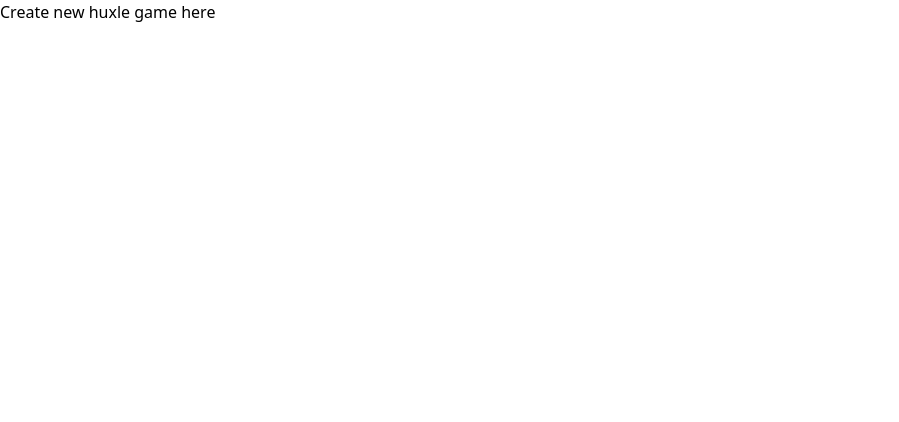
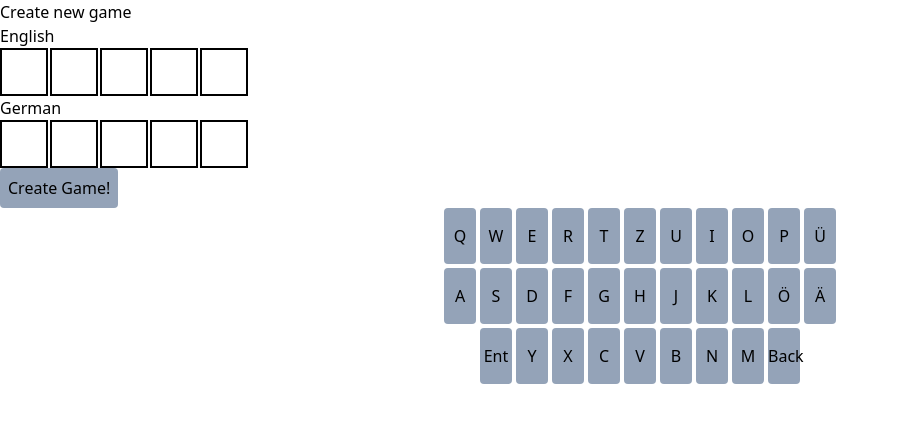
Before and after one commit to punzmax/Huxle-2023, a Vue app: page /create in a window 1280 px wide. Shown: the top 422 px of the page, without its empty margins (0-899 px from the left). Built offline with nearby package versions, Linux system fonts and the light colour scheme.

Commit message:
Prepared Admin-View

```diff
--- /dev/null
+++ b/src/components/CreateGame/CreateGame.vue
@@ -0,0 +1,44 @@
+<template>
+  <h1>Create new game</h1>
+  <p>English</p>
+  <grid-row :values="wordLang1" :colors="'00000'"></grid-row>
+  <p>German</p>
+  <grid-row :values="wordLang2" :colors="'00000'"></grid-row>
+  <button-default @button-pressed="onButtonPressed" :text="'Create Game!'"
+    >Create Game!</button-default
+  >
+  <key-board
+    class="place-content-center"
+    @keyPressed="onKeyPressed"
+    @backspacePressed="onBackspacePressed"
+    @enterPressed="onEnterPressed"
+  ></key-board>
+</template>
+
+<script setup lang="ts">
+import ButtonDefault from "@/components/Shared/FormElements/DefaultButton.vue";
+import GridRow from "@/components/Shared/Grid/GridRow.vue";
+import KeyBoard from "@/components/Shared/Keyboard/KeyBoard.vue";
+import { ref } from "vue";
+
+const wordLang1 = ref<Array<string>>([" ", " ", " ", " ", " "]);
+const wordLang2 = ref<Array<string>>([" ", " ", " ", " ", " "]);
+
+const onButtonPressed = () => {
+  // Open modal with generated hash
+
+  console.log("Create button pressed");
+};
+
+const onKeyPressed = (value: string) => {
+  console.log("Key pressed: " + value);
+};
+
+const onEnterPressed = () => {
+  console.log("Enter key pressed");
+};
+
+const onBackspacePressed = () => {
+  console.log("Backspace key pressed");
+};
+</script>
--- /dev/null
+++ b/src/components/Shared/FormElements/DefaultButton.vue
@@ -0,0 +1,29 @@
+<template>
+  <button
+    @click="onButtonPressed"
+    :disabled="props.disabled"
+    class="p-2 bg-slate-400 rounded hover:text-stone-600 hover:bg-slate-200"
+  >
+    {{ props.text }}
+  </button>
+</template>
+
+<script setup lang="ts">
+interface Props {
+  text: string;
+  disabled: boolean;
+}
+
+const props = withDefaults(defineProps<Props>(), {
+  text: "",
+  disabled: false,
+});
+
+const emit = defineEmits<{
+  (event: "button-pressed"): void;
+}>();
+
+const onButtonPressed = () => {
+  emit("button-pressed");
+};
+</script>
--- /dev/null
+++ b/src/components/Shared/Grid/GridRow.vue
@@ -0,0 +1,25 @@
+<template>
+  <div class="flex gap-0.5 justify-start">
+    <LetterBox
+      v-for="(item, index) in values"
+      :value="item"
+      :color="props.colors[index]"
+      :index="index"
+      :key="item.id"
+    />
+  </div>
+</template>
+
+<script setup lang="ts">
+import LetterBox from "@/components/Shared/Grid/LetterBox.vue";
+
+interface Props {
+  values: Array<any>[5];
+  colors: Array<any>[5];
+}
+
+const props = withDefaults(defineProps<Props>(), {
+  values: "",
+  colors: "",
+});
+</script>
--- /dev/null
+++ b/src/components/Shared/Grid/LetterBox.vue
@@ -0,0 +1,38 @@
+<template>
+  <div
+    class="h-12 w-12 border-solid border-2 border-black bg-white"
+    v-if="parseInt(props.color) === 0"
+  >
+    <p class="text-center uppercase text-4xl">{{ props.value }}</p>
+  </div>
+  <div
+    class="h-12 w-12 border-solid border-2 border-black bg-green-500"
+    v-else-if="parseInt(props.color) === 3"
+  >
+    <p class="text-center uppercase text-4xl">{{ props.value }}</p>
+  </div>
+  <div
+    class="h-12 w-12 border-solid border-2 border-black bg-yellow-500"
+    v-else-if="parseInt(props.color) === 2"
+  >
+    <p class="text-center uppercase text-4xl">{{ props.value }}</p>
+  </div>
+  <div
+    class="h-12 w-12 border-solid border-2 border-black bg-red-500"
+    v-else-if="parseInt(props.color) === 1"
+  >
+    <p class="text-center uppercase text-4xl">{{ props.value }}</p>
+  </div>
+</template>
+
+<script setup lang="ts">
+interface Props {
+  value: string;
+  color: string;
+}
+
+const props = withDefaults(defineProps<Props>(), {
+  value: "",
+  color: "",
+});
+</script>
--- /dev/null
+++ b/src/components/Shared/Keyboard/KeyBoard.vue
@@ -0,0 +1,63 @@
+<template>
+  <div class="flex grid grid-row-6 gap-1">
+    <div class="flex gap-1 justify-self-center">
+      <Key
+        v-for="(item, index) in QWERTZKeyBoard[0]"
+        :value="item"
+        :index="index"
+        :key="index"
+        @key-pressed="onKeyPressed"
+      />
+    </div>
+
+    <div class="flex gap-1 justify-self-center">
+      <Key
+        v-for="(item, index) in QWERTZKeyBoard[1]"
+        :value="item"
+        :index="index"
+        :key="index"
+        @key-pressed="onKeyPressed"
+      />
+    </div>
+
+    <div class="flex gap-1 justify-self-center">
+      <Key value="Ent" @key-pressed="onEnterPressed"></Key>
+      <Key
+        v-for="(item, index) in QWERTZKeyBoard[2]"
+        :value="item"
+        :index="index"
+        :key="index"
+        @key-pressed="onKeyPressed"
+      />
+      <Key value="Back" @key-pressed="onBackspacePressed"></Key>
+    </div>
+  </div>
+</template>
+
+<script setup lang="ts">
+import Key from "@/components/Shared/Keyboard/KeyBoardKey.vue";
+
+const QWERTZKeyBoard = [
+  ["Q", "W", "E", "R", "T", "Z", "U", "I", "O", "P", "Ü"],
+  ["A", "S", "D", "F", "G", "H", "J", "K", "L", "Ö", "Ä"],
+  ["Y", "X", "C", "V", "B", "N", "M"],
+];
+
+const emit = defineEmits<{
+  (event: "key-pressed", value: string): void;
+  (event: "enter-pressed"): void;
+  (event: "backspace-pressed"): void;
+}>();
+
+const onKeyPressed = (value: string) => {
+  emit("key-pressed", value);
+};
+
+const onEnterPressed = () => {
+  emit("enter-pressed");
+};
+
+const onBackspacePressed = () => {
+  emit("backspace-pressed");
+};
+</script>
--- /dev/null
+++ b/src/components/Shared/Keyboard/KeyBoardKey.vue
@@ -0,0 +1,26 @@
+<template>
+  <button
+    @click="onKeyPressed"
+    class="h-14 w-8 bg-slate-400 rounded hover:text-stone-600 hover:bg-slate-200"
+  >
+    {{ props.value }}
+  </button>
+</template>
+
+<script setup lang="ts">
+interface Props {
+  value: string;
+}
+
+const props = withDefaults(defineProps<Props>(), {
+  value: "",
+});
+
+const emit = defineEmits<{
+  (event: "key-pressed", value: string): void;
+}>();
+
+const onKeyPressed = () => {
+  emit("key-pressed", props.value);
+};
+</script>
--- a/src/views/CreateGameView.vue
+++ b/src/views/CreateGameView.vue
@@ -1,5 +1,7 @@
 <template>
-  <h1>Create new huxle game here</h1>
+  <create-game></create-game>
 </template>
 
-<script setup lang="ts"></script>
+<script setup lang="ts">
+import CreateGame from "@/components/CreateGame/CreateGame.vue";
+</script>
--- a/src/views/MainGameView.vue
+++ b/src/views/MainGameView.vue
@@ -3,5 +3,5 @@
 </template>
 
 <script setup lang="ts">
-import MainGame from "../components/MainGame/MainGame.vue";
+import MainGame from "@/components/MainGame/MainGame.vue";
 </script>
```
